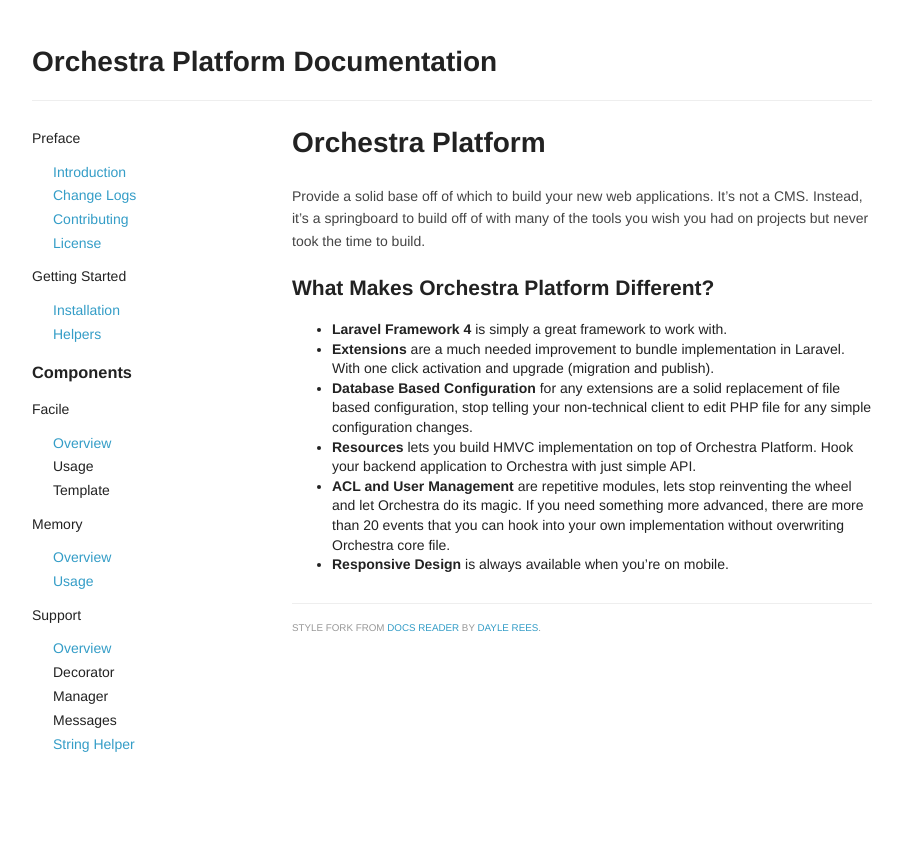
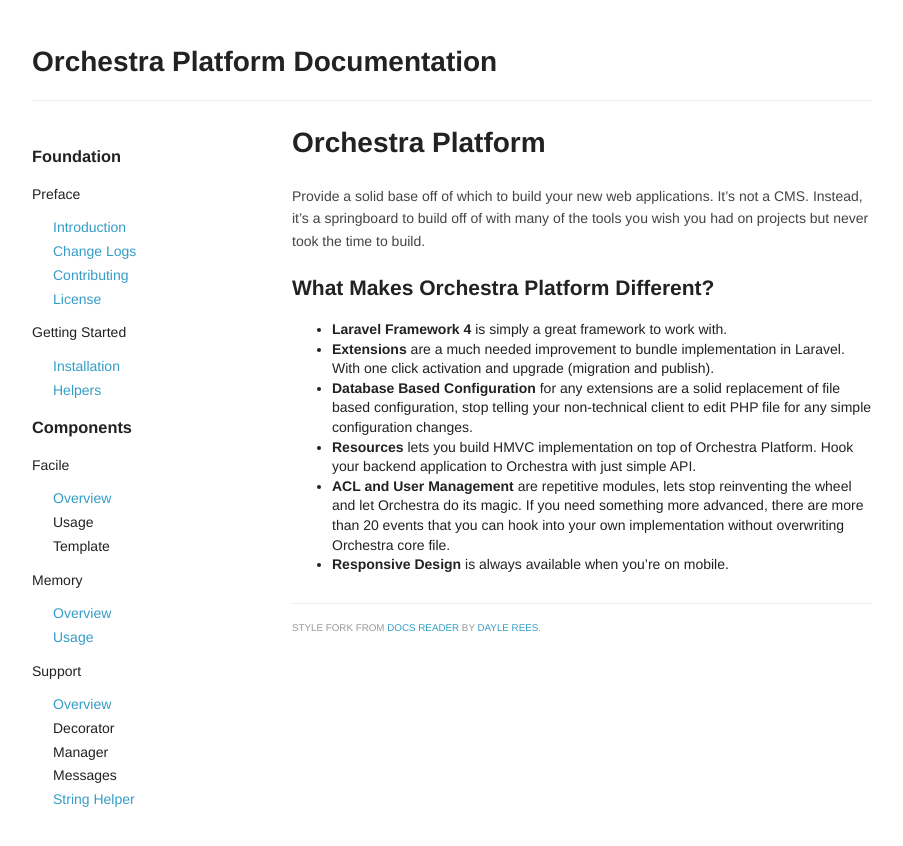
Before and after one commit to orchestral/docs, a Jekyll site: the page built from index.html, in a window 1280 px wide. Shown: the top 846 px of the page, without its empty margins (188-1091 px from the left). Built offline with Jekyll 4.4.1, drawn with Linux system fonts in a browser that asks for light colours; nearby versions of some CDN libraries; Markdown is read by kramdown in place of the engine named in the settings.

Commit message:
Update sidebar
Signed-off-by: crynobone <crynobone@gmail.com>

```diff
--- a/_includes/sidebar.md
+++ b/_includes/sidebar.md
@@ -1,3 +1,4 @@
+### Foundation
 - Preface
   - [Introduction](/)
   - [Change Logs](/pages/changes)
```
